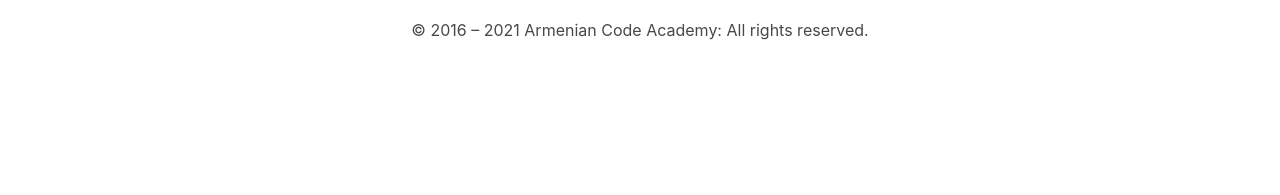
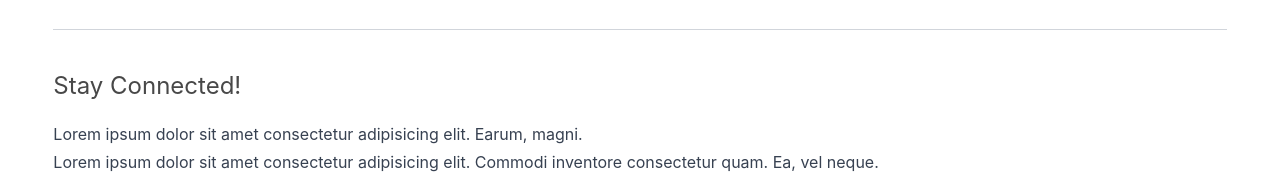
Before and after one commit to armenian-code-academy/developers.aca.am, a Next.js app: page /team in a window 1280 px wide. Shown: the part 2602-2797 px from the top of the page. Before the commit the page ends 2664 px from the top, so only its background shows below. Built offline with nearby package versions, Linux system fonts and the light colour scheme.

Commit message:
feat(teams): add BottomSection components into teams

```diff
--- /dev/null
+++ b/pages/blog.jsx
@@ -0,0 +1,15 @@
+import React from 'react';
+import Footer from '../src/components/sections/Footer';
+import Header from '../src/components/sections/Header';
+import Wrapper from '../src/components/wrappers/Wrapper';
+
+export default function Blog() {
+  return (
+    <div>
+      <Header />
+      <Wrapper>
+        <Footer />
+      </Wrapper>
+    </div>
+  );
+}
--- a/pages/team.jsx
+++ b/pages/team.jsx
@@ -2,6 +2,7 @@
 import Footer from '../src/components/sections/Footer';
 import Header from '../src/components/sections/Header';
 import TopSection from '../src/components/sections/TopSection';
+import BottomSection from '../src/components/teams/BottomSection';
 import TeamList from '../src/components/teams/TeamList';
 import Wrapper from '../src/components/wrappers/Wrapper';
 
@@ -16,6 +17,7 @@
           aliquid."
         />
         <TeamList />
+        <BottomSection />
         <Footer />
       </Wrapper>
     </div>
--- /dev/null
+++ b/src/components/teams/BottomSection.jsx
@@ -0,0 +1,20 @@
+import React from 'react';
+
+export default function BottomSection() {
+  return (
+    <div className="mb-5">
+      <div>
+        <h3 className="text-textLight text-2xl">Stay Connected!</h3>
+      </div>
+      <div className="my-5">
+        <p className="text-textPrimary my-1">
+          Lorem ipsum dolor sit amet consectetur adipisicing elit. Earum, magni.
+        </p>
+        <p className="text-textPrimary">
+          Lorem ipsum dolor sit amet consectetur adipisicing elit. Commodi
+          inventore consectetur quam. Ea, vel neque.
+        </p>
+      </div>
+    </div>
+  );
+}
--- a/src/components/teams/TeamList.jsx
+++ b/src/components/teams/TeamList.jsx
@@ -4,12 +4,14 @@
 export default function TeamList() {
   let teams = new Array(8).fill('=');
   return (
-    <div className="my-2">
+    <div className="my-10">
       <div>
-        <h2>Lorem, ipsum dolor.</h2>
+        <h2 className="text-2xl text-textPrimary" s>
+          Lorem, ipsum dolor.
+        </h2>
       </div>
       <div>
-        {teams.map((team, index) => {
+        {teams.map((_, index) => {
           if (index % 2) return <TeamComponent key={index} />;
           return <TeamComponent reverse key={index} />;
         })}
```
